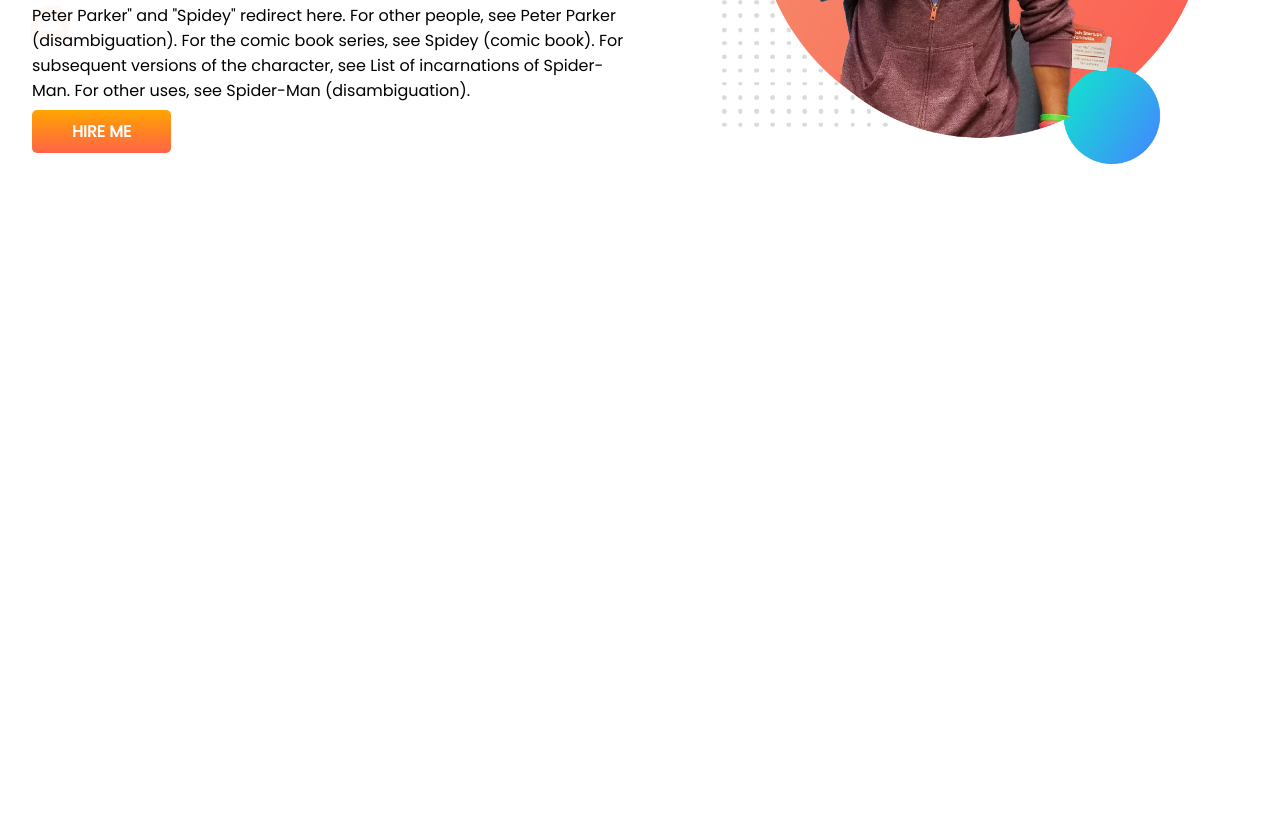
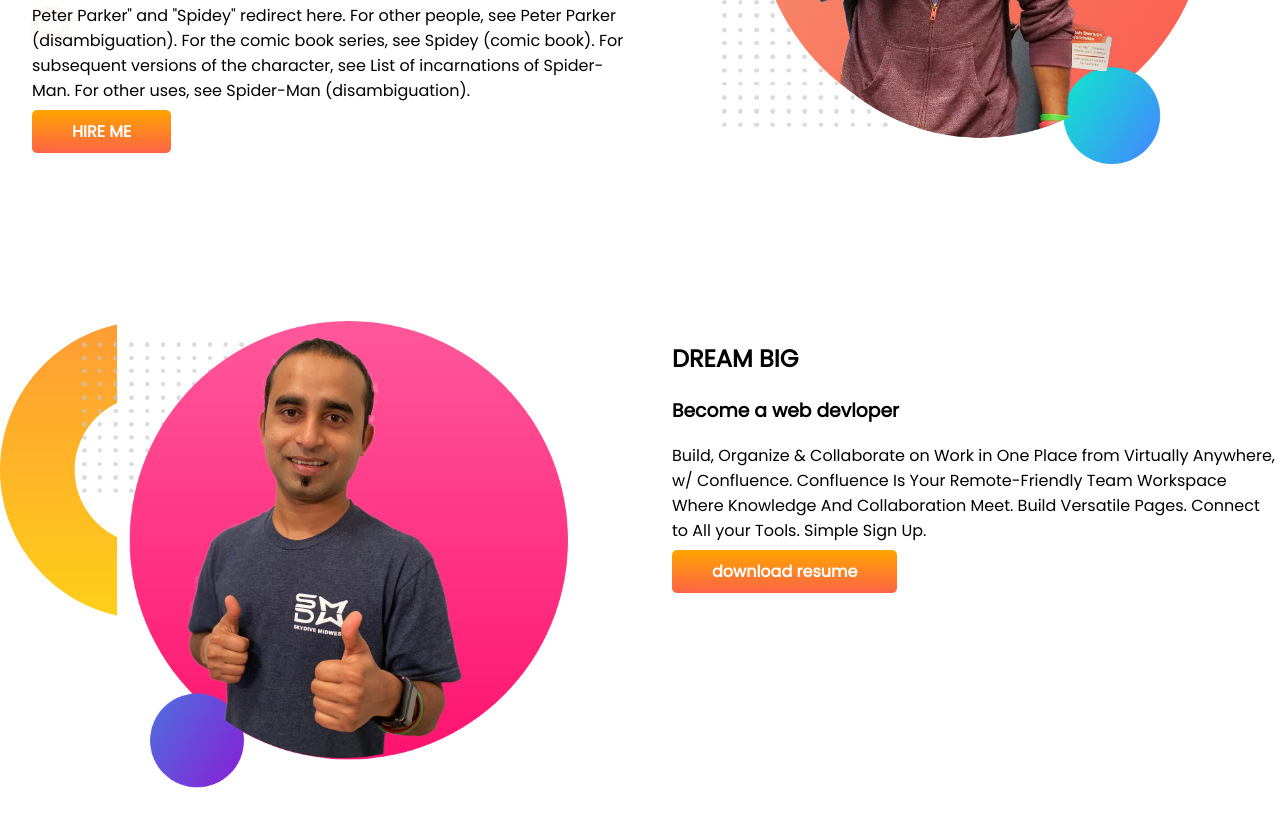
Before and after one commit to nazmul2584/devloper-protfolio, a plain HTML site: page index.html in a window 1280 px wide. Shown: the part 319-1146 px from the top of the page. Before the commit the page ends 800 px from the top, so only its background shows below. Drawn offline with Linux system fonts and the light colour scheme.

Commit message:
section add

```diff
--- a/index.html
+++ b/index.html
@@ -33,6 +33,17 @@
         <img src="images/jhankar.png" alt="" />
       </div>
     </section>
+    <section class="dream">
+      <div class="half">
+        <img src="images/jhankar2.png" alt="">
+      </div>
+      <div class="half">
+        <h2>DREAM BIG</h2>
+        <H3>Become a web devloper</H3>
+        <p>Build, Organize & Collaborate on Work in One Place from Virtually Anywhere, w/ Confluence. Confluence Is Your Remote-Friendly Team Workspace Where Knowledge And Collaboration Meet. Build Versatile Pages. Connect to All your Tools. Simple Sign Up.</p>
+        <a class="link-button" target="_bank" href="https://www.facebook.com/profile.php?id=100076301809695">download resume</a>
+      </div>
+    </section>
 
   </body>
 </html>
--- a/style.css
+++ b/style.css
@@ -11,6 +11,7 @@ h1
 section
 {
     display: flex;
+    margin-bottom: 150px;
 }
 .half
 {
@@ -35,3 +36,7 @@ section
     background-image: url(images/top-banner.png);
     background-repeat: no-repeat;
 }
+.dream{
+    background-image: url(images/dream-bg.png);
+    background-repeat: no-repeat;
+}
```
